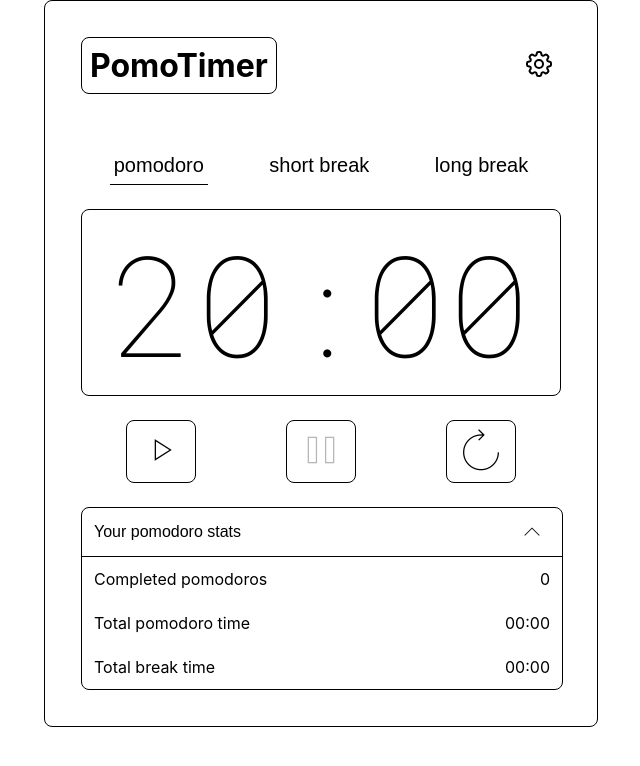
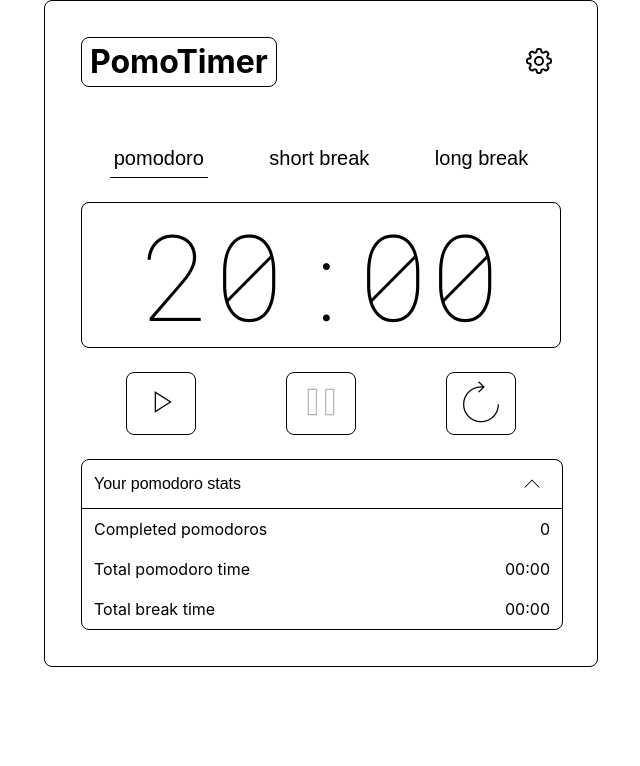
Before and after one commit to andythefan1/pomodoro-timer, a React (Create React App) app: page / in a window 1280 px wide. Shown: the top 766 px of the page, without its empty margins (319-959 px from the left). Built offline with nearby package versions, Linux system fonts and the light colour scheme.

Commit message:
misc UI fixes

```diff
--- a/src/App.css
+++ b/src/App.css
@@ -4,4 +4,5 @@ html {
 	box-sizing: border-box;
 
 	font-size: 62.5%;
+	line-height: 1;
 }
--- a/src/components/DigitalDigits/styles.css
+++ b/src/components/DigitalDigits/styles.css
@@ -2,10 +2,5 @@
 	font-size: 12rem;
 	font-family: 'Roboto Mono', monospace;
 	font-weight: 100;
+	line-height: 1.2;
 }
-
-@media (min-width: 600px) {
-	.digital-digits {
-		font-size: 14rem;
-	}
-}
```
